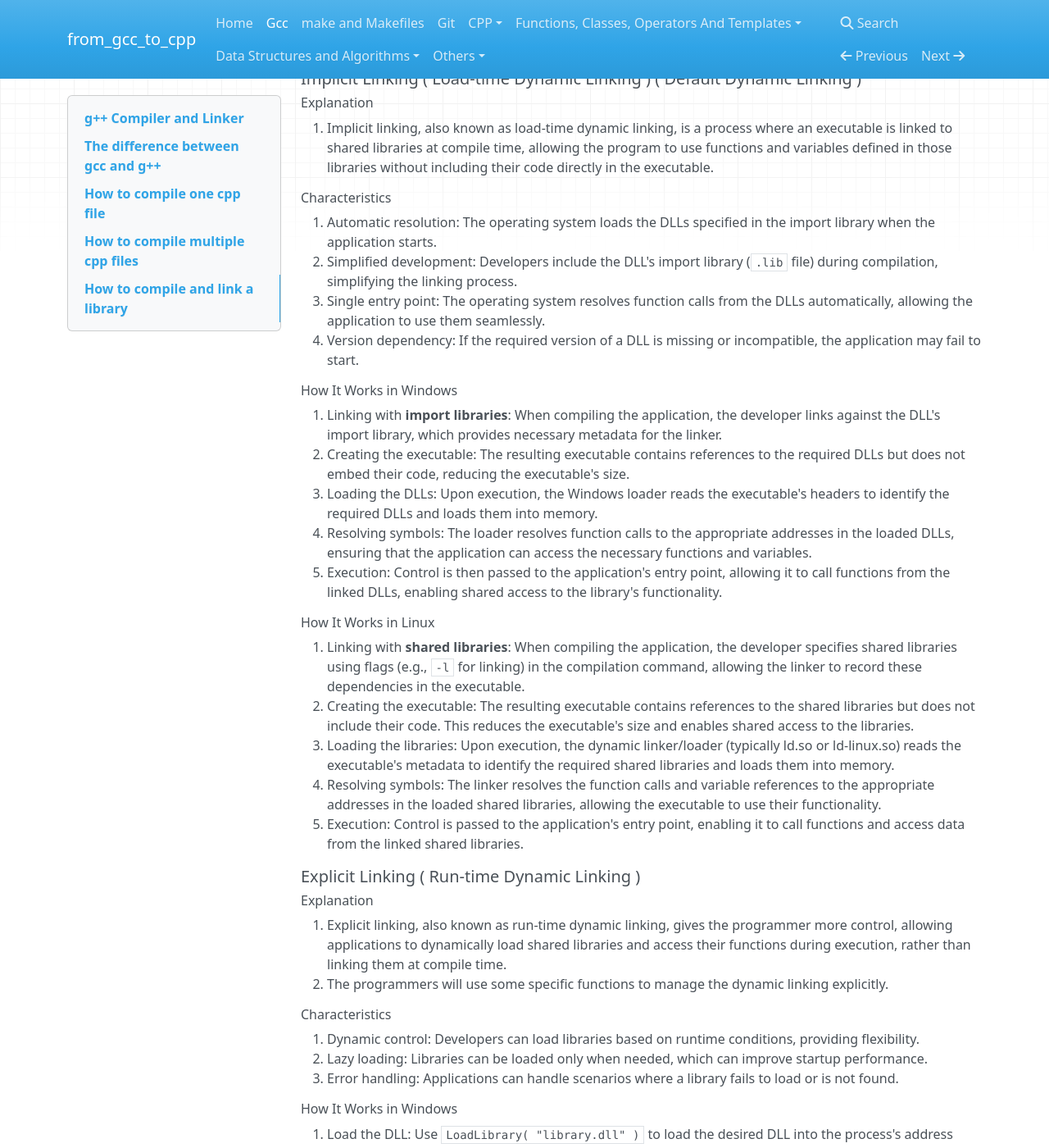
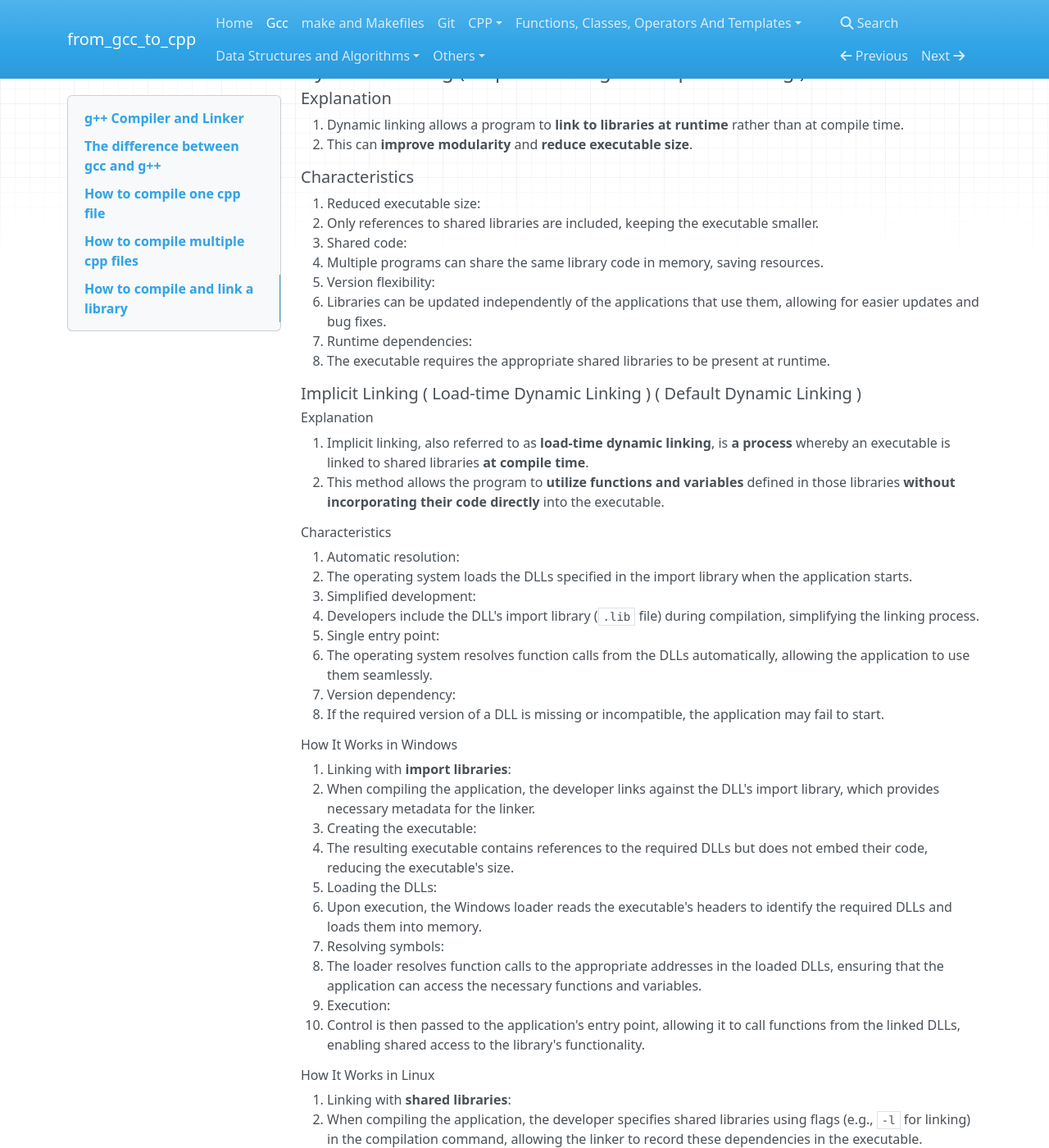
Before and after one commit to 0BananaBig0/from_gcc_to_cpp, an MkDocs documentation site: the page built from docs/Gcc.md, in a window 1280 px wide and 1400 px high, scrolled down 3963 px. Shown: the whole window at 82% size. Built offline with MkDocs 1.6.1, drawn with Linux system fonts in a browser that asks for light colours; nearby versions of some CDN libraries; some of the changed text lies outside the part shown.

Commit message:
finish Gcc.md

```diff
--- a/docs/Gcc.md
+++ b/docs/Gcc.md
@@ -110,179 +110,207 @@
 
 ## `g++` Compiler and Linker
 
-### 1) Header File ( Preprocess Statement )
+### Header File ( Preprocess Statement )
 
-1. The compiler will copy and paste them into the object CPP file.
+1. The compiler will **copy and paste them** into the object CPP file.
 
-### 2) CPP File
+### CPP File
 
-1. The compiler translates the CPP files into assembly code and then into machine code without
-   performing any linking operations. Typically, there is one OBJ file per CPP file, but sometimes
-   multiple CPP files may result in a single OBJ file. During the compilation phase, the compiler
-   also optimizes your code.
+1. The compiler translates **the CPP files into assembly code** and **then into machine code**
+   **without** performing any **linking** operations.
+2. Typically, there is **one OBJ file per CPP file**, but **sometimes multiple CPP files may result
+   in a single OBJ file**.
+3. During the compilation phase, the compiler also optimizes your code.
 
-### 3) OBJ File ( Machine Code File, `.obj` in Windows, `.o` in Linux )
+### OBJ File ( Machine Code File, `.obj` in Windows, `.o` in Linux )
 
-1. All OBJ files will be combined into a single file by the linker. The C++ linker can perform
-   certain optimizations, although its primary role is focused on linking object files and libraries
-   rather than optimizing code.
+1. **All OBJ files** will be **combined into a single file** by the linker.
+2. The C++ **linker** can **perform certain optimizations**, although its primary role is focused on
+   linking object files and libraries rather than optimizing code.
 
-### 4) Linking ( Static Linking and Dynamic Linking )
+### Linking ( Static Linking and Dynamic Linking )
 
 #### Libraries
 
-1. Static (`.lib` or `.a`) vs dynamic libraries (`.dll` or `.so`): Linking with static libraries is
-   faster than dynamic libraries because the C++ linker performs optimizations during static
-   linking.
-2. Import libraries (`xxxdll.lib` files): These files contain references to functions and symbols
-   defined in the `xxx.dll` files, allowing linking at **compile time**, ensuring that the correct
-   function signatures and addresses are used and allowing the linker to know where to find them at
-   runtime. Only Windows has import libraries, whereas Linux does not.
+1. Static (`.lib` or `.a`) vs dynamic libraries (`.dll` or `.so`):
+   - Linking with static libraries is **faster** than dynamic libraries because the C++ linker
+     performs optimizations during static linking.
+2. Import libraries (`xxxdll.lib` files):
+   - These files **contain references to functions and symbols** defined in the `xxx.dll` files,
+     facilitating linking at compile time.
+   - This process ensures that the correct function signatures and addresses are utilized, allowing
+     the linker to ascertain their locations at runtime.
+   - Import libraries are **specific to Windows**, while **Linux integrates this functionality
+     directly into dynamic libraries**.
 
 #### Static Linking
 
 ##### Explanation
 
 1. Static linking refers to the process of combining all necessary library code into the final
-   executable at compile time. This results in a standalone binary that does not rely on external
-   libraries at runtime.
+   executable **at compile time**.
+2. This results in a standalone binary that does **not rely on external libraries at runtime**.
 
 ##### Characteristics
 
-1. Self-contained: The executable includes all the library code it needs.
-2. No runtime dependencies: Once compiled, it doesn't require the presence of shared libraries on
-   the target system.
-3. Larger executable size: The resulting binary is typically larger due to the inclusion of library
-   code.
-4. No versioning issues: The code is fixed at compile time, reducing concerns about library version
-   compatibility.
+1. Self-contained:
+   - The executable includes all the library code it needs.
+2. No runtime dependencies:
+   - Once compiled, it doesn't require the presence of shared libraries on the target system.
+3. Larger executable size:
+   - The resulting binary is typically larger due to the inclusion of library code.
+4. No versioning issues:
+   - The code is fixed at compile time, reducing concerns about library version compatibility.
 
 ##### How It Works
 
-1. Compilation: The developer compiles the source code and links it against static library files
-   (usually `.lib` in windows, `.a` files in linux).
-2. Linking: The linker combines the object files with the static library code, resolving all symbol
-   references.
-3. Executable creation: The final output is a single executable file that includes all necessary
-   code.
+1. Compilation:
+   - The developer compiles the source code and links it against static library files (usually
+     `.lib` in windows, `.a` files in linux).
+2. Linking:
+   - The linker combines the object files with the static library code, resolving all symbol
+     references.
+3. Executable creation:
+   - The final output is a single executable file that includes all necessary code.
 
 #### Dynamic Linking ( Implicit Linking and Explicit Linking )
 
 ##### Explanation
 
-1. Dynamic linking allows a program to link to libraries at runtime rather than at compile time.
-   This can improve modularity and reduce executable size.
+1. Dynamic linking allows a program to **link to libraries at runtime** rather than at compile time.
+2. This can **improve modularity** and **reduce executable size**.
 
 ##### Characteristics
 
-1. Reduced executable size: Only references to shared libraries are included, keeping the executable
-   smaller.
-2. Shared code: Multiple programs can share the same library code in memory, saving resources.
-3. Version flexibility: Libraries can be updated independently of the applications that use them,
-   allowing for easier updates and bug fixes.
-4. Runtime dependencies: The executable requires the appropriate shared libraries to be present at
-   runtime.
+1. Reduced executable size:
+   - Only references to shared libraries are included, keeping the executable smaller.
+2. Shared code:
+   - Multiple programs can share the same library code in memory, saving resources.
+3. Version flexibility:
+   - Libraries can be updated independently of the applications that use them, allowing for easier
+     updates and bug fixes.
+4. Runtime dependencies:
+   - The executable requires the appropriate shared libraries to be present at runtime.
 
 ##### Implicit Linking ( Load-time Dynamic Linking ) ( Default Dynamic Linking )
 
 ###### Explanation
 
-1.  Implicit linking, also known as load-time dynamic linking, is a process where an executable is
-    linked to shared libraries at compile time, allowing the program to use functions and variables
-    defined in those libraries without including their code directly in the executable.
+1. Implicit linking, also referred to as **load-time dynamic linking**, is **a process** whereby an
+   executable is linked to shared libraries **at compile time**.
+2. This method allows the program to **utilize functions and variables** defined in those libraries
+   **without incorporating their code directly** into the executable.
 
 ###### Characteristics
 
-1. Automatic resolution: The operating system loads the DLLs specified in the import library when
-   the application starts.
-2. Simplified development: Developers include the DLL's import library (`.lib` file) during
-   compilation, simplifying the linking process.
-3. Single entry point: The operating system resolves function calls from the DLLs automatically,
-   allowing the application to use them seamlessly.
-4. Version dependency: If the required version of a DLL is missing or incompatible, the application
-   may fail to start.
+1. Automatic resolution:
+   - The operating system loads the DLLs specified in the import library when the application
+     starts.
+2. Simplified development:
+   - Developers include the DLL's import library (`.lib` file) during compilation, simplifying the
+     linking process.
+3. Single entry point:
+   - The operating system resolves function calls from the DLLs automatically, allowing the
+     application to use them seamlessly.
+4. Version dependency:
+   - If the required version of a DLL is missing or incompatible, the application may fail to start.
 
 ###### How It Works in **Windows**
 
-1. Linking with **import libraries**: When compiling the application, the developer links against
-   the DLL's import library, which provides necessary metadata for the linker.
-2. Creating the executable: The resulting executable contains references to the required DLLs but
-   does not embed their code, reducing the executable's size.
-3. Loading the DLLs: Upon execution, the Windows loader reads the executable's headers to identify
-   the required DLLs and loads them into memory.
-4. Resolving symbols: The loader resolves function calls to the appropriate addresses in the loaded
-   DLLs, ensuring that the application can access the necessary functions and variables.
-5. Execution: Control is then passed to the application's entry point, allowing it to call functions
-   from the linked DLLs, enabling shared access to the library's functionality.
+1. Linking with **import libraries**:
+   - When compiling the application, the developer links against the DLL's import library, which
+     provides necessary metadata for the linker.
+2. Creating the executable:
+   - The resulting executable contains references to the required DLLs but does not embed their
+     code, reducing the executable's size.
+3. Loading the DLLs:
+   - Upon execution, the Windows loader reads the executable's headers to identify the required DLLs
+     and loads them into memory.
+4. Resolving symbols:
+   - The loader resolves function calls to the appropriate addresses in the loaded DLLs, ensuring
+     that the application can access the necessary functions and variables.
+5. Execution:
+   - Control is then passed to the application's entry point, allowing it to call functions from the
+     linked DLLs, enabling shared access to the library's functionality.
 
 ###### How It Works in **Linux**
 
-1. Linking with **shared libraries**: When compiling the application, the developer specifies shared
-   libraries using flags (e.g., `-l` for linking) in the compilation command, allowing the linker to
-   record these dependencies in the executable.
-2. Creating the executable: The resulting executable contains references to the shared libraries but
-   does not include their code. This reduces the executable's size and enables shared access to the
-   libraries.
-3. Loading the libraries: Upon execution, the dynamic linker/loader (typically ld.so or ld-linux.so)
-   reads the executable's metadata to identify the required shared libraries and loads them into
-   memory.
-4. Resolving symbols: The linker resolves the function calls and variable references to the
-   appropriate addresses in the loaded shared libraries, allowing the executable to use their
-   functionality.
-5. Execution: Control is passed to the application's entry point, enabling it to call functions and
-   access data from the linked shared libraries.
+1. Linking with **shared libraries**:
+   - When compiling the application, the developer specifies shared libraries using flags (e.g.,
+     `-l` for linking) in the compilation command, allowing the linker to record these dependencies
+     in the executable.
+2. Creating the executable:
+   - The resulting executable contains references to the shared libraries but does not include their
+     code.
+   - This reduces the executable's size and enables shared access to the libraries.
+3. Loading the libraries:
+   - Upon execution, the dynamic linker/loader (typically ld.so or ld-linux.so) reads the
+     executable's metadata to identify the required shared libraries and loads them into memory.
+4. Resolving symbols:
+   - The linker resolves the function calls and variable references to the appropriate addresses in
+     the loaded shared libraries, allowing the executable to use their functionality.
+5. Execution:
+   - Control is passed to the application's entry point, enabling it to call functions and access
+     data from the linked shared libraries.
 
 ##### Explicit Linking ( Run-time Dynamic Linking )
 
 ###### Explanation
 
-1.  Explicit linking, also known as run-time dynamic linking, gives the programmer more control,
-    allowing applications to dynamically load shared libraries and access their functions during
-    execution, rather than linking them at compile time.
-2.  The programmers will use some specific functions to manage the dynamic linking explicitly.
+1.  Explicit linking, also known as **run-time dynamic linking**, gives the programmer more control,
+    allowing applications to **dynamically load shared libraries** and **access their functions**
+    during execution, rather than linking them at compile time.
+2.  The programmers will **use some specific functions to manage the dynamic linking explicitly**.
 
 ###### Characteristics
 
-1. Dynamic control: Developers can load libraries based on runtime conditions, providing
-   flexibility.
-2. Lazy loading: Libraries can be loaded only when needed, which can improve startup performance.
-3. Error handling: Applications can handle scenarios where a library fails to load or is not found.
+1. Dynamic control:
+   - Developers can load libraries based on runtime conditions, providing flexibility.
+2. Lazy loading:
+   - Libraries can be loaded only when needed, which can improve startup performance.
+3. Error handling:
+   - Applications can handle scenarios where a library fails to load or is not found.
 
 ###### How It Works in **Windows**
 
-1. Load the DLL: Use `LoadLibrary( "library.dll" )` to load the desired DLL into the process's
-   address space.
-2. Get function pointers: Use `GetProcAddress( handle, "function_name" )` to obtain pointers to the
-   functions within the loaded DLL.
-3. Use the functions: Call the functions using the retrieved pointers.
-4. Unload the DLL: Optionally, use `FreeLibrary( handle )` to unload the DLL when it’s no longer
-   needed.
+1. Load the DLL:
+   - Use `LoadLibrary( "library.dll" )` to load the desired DLL into the process's address space.
+2. Get function pointers:
+   - Use `GetProcAddress( handle, "function_name" )` to obtain pointers to the functions within the
+     loaded DLL.
+3. Use the functions:
+   - Call the functions using the retrieved pointers.
+4. Unload the DLL:
+   - Optionally, use `FreeLibrary( handle )` to unload the DLL when it’s no longer needed.
 
 ###### How It Works in **Linux**
 
-1. Load the library: Use `dlopen( "library.so", RTLD_LAZY )` to load the desired shared library into
-   the process's address space.
-2. Get function pointers: Use `dlsym( handle, "function_name" )` to obtain pointers to the functions
-   within the loaded library.
-3. Use the functions: Call the functions using the retrieved pointers.
-4. Unload the library: Optionally, use `dlclose( handle )` to unload the library when it’s no longer
-   needed.
+1. Load the library:
+   - Use `dlopen( "library.so", RTLD_LAZY )` to load the desired shared library into the process's
+     address space.
+2. Get function pointers:
+   - Use `dlsym( handle, "function_name" )` to obtain pointers to the functions within the loaded
+     library.
+3. Use the functions:
+   - Call the functions using the retrieved pointers.
+4. Unload the library:
+   - Optionally, use `dlclose( handle )` to unload the library when it’s no longer needed.
 
 ## The difference between `gcc` and `g++`
 
-### 1) Language
+### Language
 
 #### 1. `gcc`
 
 1. Primarily the GNU C Compiler, but it can also compile C++ files if passed the appropriate flags.
-   It defaults to treating source files as C code unless you specify C++.
+2. It defaults to treating source files as C code unless you specify C++.
 
 #### 2. `g++`
 
-1. A specialized driver for C++ compilation. It automatically links the C++ standard library and
-   handles C++-specific extensions.
+1. A specialized driver for C++ compilation.
+2. It automatically links the C++ standard library and handles C++-specific extensions.
 
-### 2) Linking
+### Linking
 
 #### 1. `gcc`
 
```
Also changed, not shown: other parts of docs/Gcc.md (+46 -46 lines).
